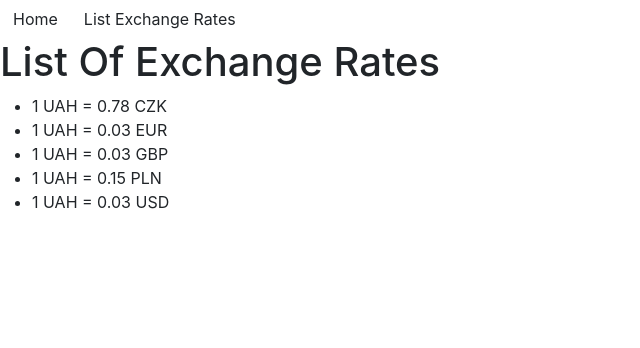
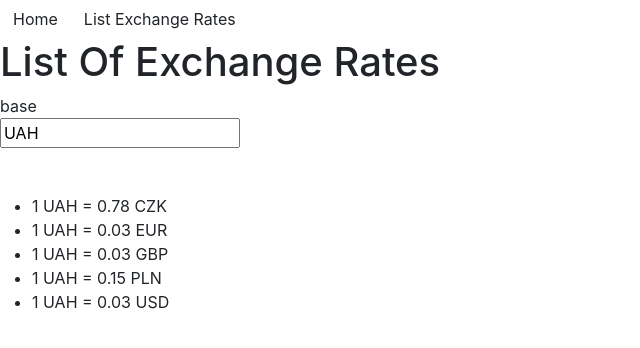
Before and after one commit to Nadiyahr/react-convertor, a React (Create React App) app: page /list in a window 1280 px wide. Shown: the top 348 px of the page, without its empty margins (0-640 px from the left). Built offline with nearby package versions, Linux system fonts and the light colour scheme.

Commit message:
added select for base value, improvement of selectors

```diff
--- a/src/api/consts.ts
+++ b/src/api/consts.ts
@@ -11,6 +11,10 @@ export const requestOptions = {
   method: 'GET',
   headers: myHeaders,
 };
+
+const obj ={'aaa': 'eeee'};
+
+obj['aaa'];
 
 export const arr = [['AED', 'United Arab Emirates Dirham'],
 ['AFN', 'Afghan Afghani'],
--- a/src/api/index.ts
+++ b/src/api/index.ts
@@ -18,7 +18,7 @@ export const getExchangeRates = (amount: string, from: string, to: string) => {
 
 export const getExchangeratesData = exch;
 // (base = 'UAH') => {
-//   return fetch(`${BASE_URL}/latest?base=${base}`, requestOptions)
+//   return fetch(`${BASE_URL}/latest?base=${base.slice(0,35)}`, requestOptions)
 //     .then(res => res.text())
 //     .then(result => JSON.parse(result));
 // };
--- a/src/components/ListCurr/currenciesList.tsx
+++ b/src/components/ListCurr/currenciesList.tsx
@@ -2,10 +2,11 @@
 import React from 'react';
 import { useDispatch, useSelector } from 'react-redux';
 import { getExchangeratesData } from '../../api';
-import { getBase, getCurrenciesSelector, grtExchangeRates } from '../../store/selectors';
+import { getBase, getCurrenciesSelector, getRenderOutput, grtExchangeRates } from '../../store/selectors';
 import './currenciesList.scss';
 import { FC, useEffect } from 'react';
 import { setExchangeRatesActionCreator } from '../../store/actions';
+import { Search } from '../search';
 import { exch } from '../../api/consts';
 
 export const CurrenciesList: FC = () => {
@@ -13,8 +14,11 @@ export const CurrenciesList: FC = () => {
   const currencies = useSelector(getCurrenciesSelector);
   const exchangeArr = useSelector(grtExchangeRates);
   const baseValue = useSelector(getBase);
+  // const isRenderOk = useSelector(getRenderOutput);
   const arr = Object.entries(exch);
   const combineArr = arr.filter(item => exchangeArr.includes(item[0]) && item[0] !== baseValue);
+
+  // if ()
 
   useEffect(() => {
     // getExchangeratesData();
@@ -25,10 +29,11 @@ export const CurrenciesList: FC = () => {
   return (
     <div className="List">
       <h1>List Of Exchange Rates</h1>
+      <Search type="base" />
       <ul>
         {combineArr.map((item: string[]) => (
           <li key={item[0]}>
-            {`1 ${baseValue} = ${Number(item[1]).toFixed(2)} ${item[0]}`}
+            {`1 ${baseValue.slice(0.3)} = ${Number(item[1]).toFixed(2)} ${item[0]}`}
           </li>
         ))}
       </ul>
--- a/src/components/search/search.tsx
+++ b/src/components/search/search.tsx
@@ -2,8 +2,9 @@
 import React, { useEffect, useState } from 'react';
 import './search.scss';
 import { useDispatch, useSelector } from 'react-redux';
-import { getFromSlector, getCurrenciesSelector, getToSelector, getArrDataFilter } from '../../store/selectors';
-import { setArrDataFilterActionCreator, setFromActionCreator, setToActionCreator } from '../../store/actions';
+import { getFromSlector, getCurrenciesSelector, getToSelector, getArrDataFilter, getBase } from '../../store/selectors';
+import { setArrDataFilterActionCreator, SetBaseActionCreator, setCurrenciesActionCreator, setFromActionCreator, SetRenderOutputActionCreator, setToActionCreator } from '../../store/actions';
+import { getJsonApiArray } from '../../api';
 
 type Props = {
   type: string,
@@ -11,52 +12,82 @@ type Props = {
 
 export const Search: React.FC<Props> = (props) => {
   const dispatch = useDispatch();
-  const {type} = props;
+  const { type } = props;
   const arrData = useSelector(getCurrenciesSelector);
-  let fromValue = useSelector(getFromSlector);
-  let toValue = useSelector(getToSelector);
-  let arrDataFilter = useSelector(getArrDataFilter);
+  const fromValue = useSelector(getFromSlector);
+  const toValue = useSelector(getToSelector);
+  const baseValue = useSelector(getBase);
+  const arrDataFilter = useSelector(getArrDataFilter);
+  const [internFrom, setInternFrom] = useState(fromValue);
+  const [internTo, setInternTo] = useState(toValue);
+  const [internBase, setInternBase] = useState(baseValue);
   const [displaySelect, setDisplaySelect] = useState(false);
 
   const setValue = (typeProps: string) => {
+
     switch (typeProps){
       case 'from':
-        return fromValue;
+        return internFrom;
 
       case 'to':
-        return toValue;
+        return internTo;
+
+      case 'base':
+        return internBase.slice(0,3);
 
       default:
         break;
     }
-
-    // if (typeProps === 'from') {
-    //   return fromValue;
-    // }
-
-    // return toValue;
   };
 
   const onFocus = () => {
     setDisplaySelect(true);
-    if (type === 'from') {
-      dispatch(setFromActionCreator(''));
-      return fromValue;
+    dispatch(SetRenderOutputActionCreator(false));
+
+    switch (type) {
+      case 'from':
+        // dispatch(setFromActionCreator(''));
+        setInternFrom('');
+        return internFrom;
+
+      case 'to':
+        // dispatch(setToActionCreator(''));
+        setInternTo('');
+        return internTo;
+
+      case 'base':
+        // dispatch(SetBaseActionCreator(''));
+        setInternBase('');
+        return internBase;
+
+      default:
+        break;
     }
-
-    dispatch(setToActionCreator(''));
-
-    return toValue;
   };
 
   const onCange = (ev: React.ChangeEvent<HTMLInputElement>, typeS: string) => {
     const { value } = ev.target;
 
     setDisplaySelect(true);
-    if (typeS === 'from') {
-      dispatch(setFromActionCreator(value.toUpperCase()));
-    } else {
-      dispatch(setToActionCreator(value.toUpperCase()));
+
+    switch (typeS) {
+      case 'from':
+        // dispatch(setFromActionCreator(value.toUpperCase()));
+        setInternFrom(value.toUpperCase());
+        break;
+
+      case 'to':
+        // dispatch(setToActionCreator(value.toUpperCase()));
+        setInternTo(value.toUpperCase());
+        break;
+
+      case 'base':
+        // dispatch(SetBaseActionCreator(value.toUpperCase()));
+        setInternBase(value.toUpperCase());
+        break;
+
+      default:
+        break;
     }
 
     const filtredArr = arrData.filter((data: string[]) => value === ''
@@ -69,19 +100,30 @@ export const Search: React.FC<Props> = (props) => {
   };
 
   const onClickLi = (str: string, type: string) => {
-    if (type === 'from') {
-      dispatch(setFromActionCreator(str));
-      return fromValue;
+    switch (type) {
+      case 'from':
+        dispatch(setFromActionCreator(str));
+        setInternFrom(str);
+        return fromValue;
+
+      case 'to':
+        dispatch(setToActionCreator(str));
+        setInternTo(str);
+        return toValue;
+
+      case 'base':
+        dispatch(SetBaseActionCreator(str.slice(0,3)));
+        setInternBase(baseValue);
+        return baseValue;
+
+        default:
+          break;
     }
-
-    dispatch(setToActionCreator(str));
-
-    return toValue;
   };
 
-  // useEffect(() => {
-  //   dispatch(SetArrDataFilterActionCreator(arrData));
-  // }, []);
+  useEffect(() => {
+    dispatch(setCurrenciesActionCreator(getJsonApiArray));
+  }, []);
 
   return (
     <div className="search">
@@ -109,7 +151,7 @@ export const Search: React.FC<Props> = (props) => {
                 setDisplaySelect(false);
               }}
             >
-                {data.join(' ')}
+              {data.join(' ')}
             </li>
           ))}
         </ul>
--- a/src/store/actions.ts
+++ b/src/store/actions.ts
@@ -1,5 +1,5 @@
 import {
-  ActionsTypes, SetArrDataFilterAction, SetBaseAction, SetCurrenciesAction, SetExchangeRatesAction, SetFromAction, SetToAction,
+  ActionsTypes, SetArrDataFilterAction, SetBaseAction, SetCurrenciesAction, SetExchangeRatesAction, SetFromAction, SetRenderOutputAction, SetToAction,
 } from './types';
 
 export const setCurrenciesActionCreator = (payload: string[][]): SetCurrenciesAction => ({
@@ -31,3 +31,8 @@ export const SetBaseActionCreator = (payload: string): SetBaseAction => ({
   type: ActionsTypes.SetBase,
   payload,
 });
+
+export const SetRenderOutputActionCreator = (payload: boolean): SetRenderOutputAction => ({
+  type: ActionsTypes.SetRenderOutput,
+  payload,
+});
--- a/src/store/index.ts
+++ b/src/store/index.ts
@@ -8,7 +8,8 @@ const initialState: State = {
   toCurr: 'USD United States Dollar',
   arrDataFilter: [],
   exchangeRates: ['USD','EUR','PLN','CZK','GBP','UAH'],
-  base: 'UAH'
+  base: 'UAH',
+  renderOutput: true,
 };
 
 const reducer: Reducer<State, Actions> = (state = initialState, action): State => {
@@ -49,6 +50,12 @@ const reducer: Reducer<State, Actions> = (state = initialState, action): State =
         base: action.payload,
       };
 
+    case ActionsTypes.SetRenderOutput:
+      return {
+        ...state,
+        renderOutput: action.payload,
+      };
+
     default:
       return state;
   }
--- a/src/store/selectors.ts
+++ b/src/store/selectors.ts
@@ -6,3 +6,4 @@ export const getToSelector = (state: State): string => state.toCurr;
 export const getArrDataFilter = (state: State): string[][] => state.arrDataFilter;
 export const grtExchangeRates = (state: State): string[] => state.exchangeRates;
 export const getBase = (state: State): string => state.base;
+export const getRenderOutput = (state: State): boolean => state.renderOutput;
--- a/src/store/types.ts
+++ b/src/store/types.ts
@@ -8,6 +8,7 @@ export interface State {
   arrDataFilter: string[][],
   exchangeRates: string[],
   base: string,
+  renderOutput: boolean,
 }
 
 export interface Action<T, P> extends BaseAction<T> {
@@ -21,6 +22,7 @@ export enum ActionsTypes {
   SetArrDataFilter = 'SetFilter',
   SetExchangeRates = 'SetExchangeRates',
   SetBase = 'SetBase',
+  SetRenderOutput = 'SetRenderOutput',
 }
 
 export type SetCurrenciesAction = Action<ActionsTypes.SetCurrencies, string[][]>;
@@ -29,10 +31,12 @@ export type SetToAction = Action<ActionsTypes.SetTo, string>;
 export type SetArrDataFilterAction = Action<ActionsTypes.SetArrDataFilter, string[][]>;
 export type SetExchangeRatesAction = Action<ActionsTypes.SetExchangeRates, string[]>;
 export type SetBaseAction = Action<ActionsTypes.SetBase, string>;
+export type SetRenderOutputAction = Action<ActionsTypes.SetRenderOutput, boolean>;
 
 export type Actions = SetCurrenciesAction
   | SetFromAction
   | SetToAction
   | SetArrDataFilterAction
   | SetExchangeRatesAction
-  | SetBaseAction;
+  | SetBaseAction
+  | SetRenderOutputAction;
```
Also changed, not shown: src/components/Exchange/exchange.tsx (+6 -8 lines).
